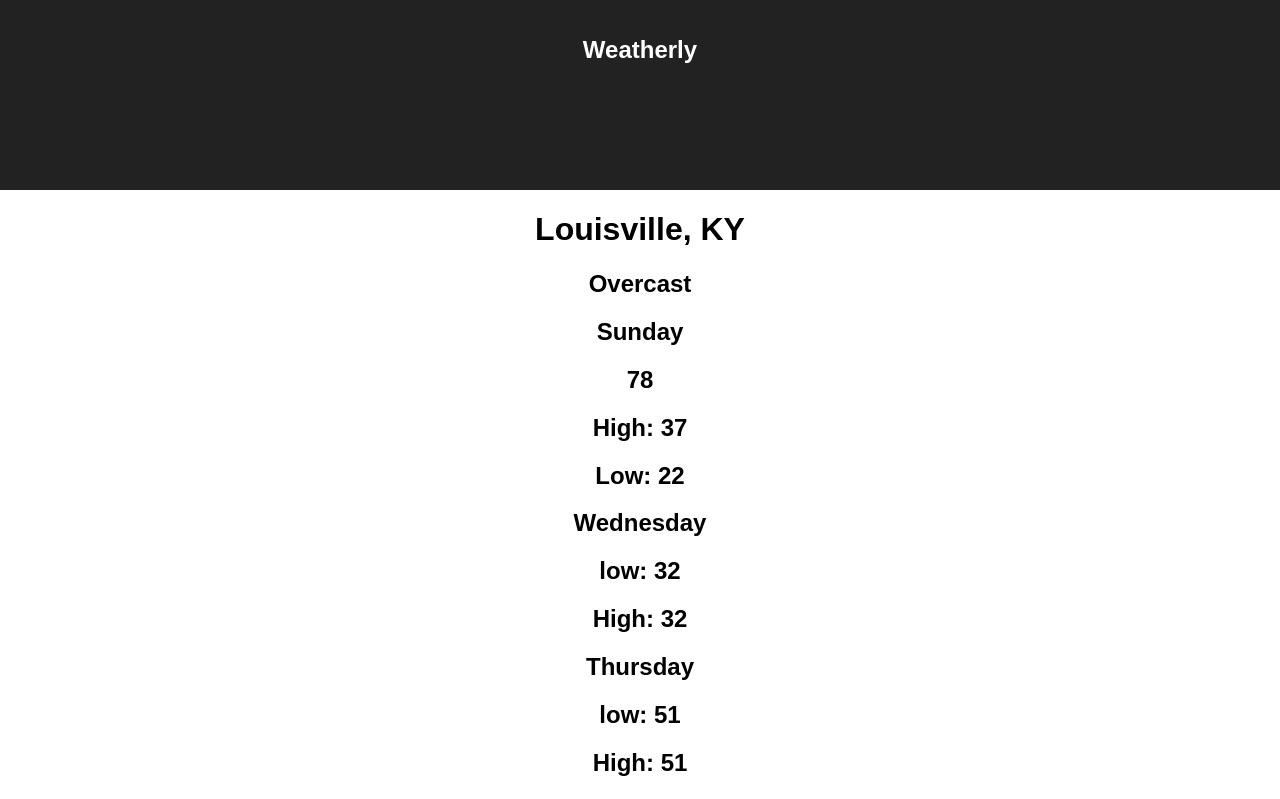
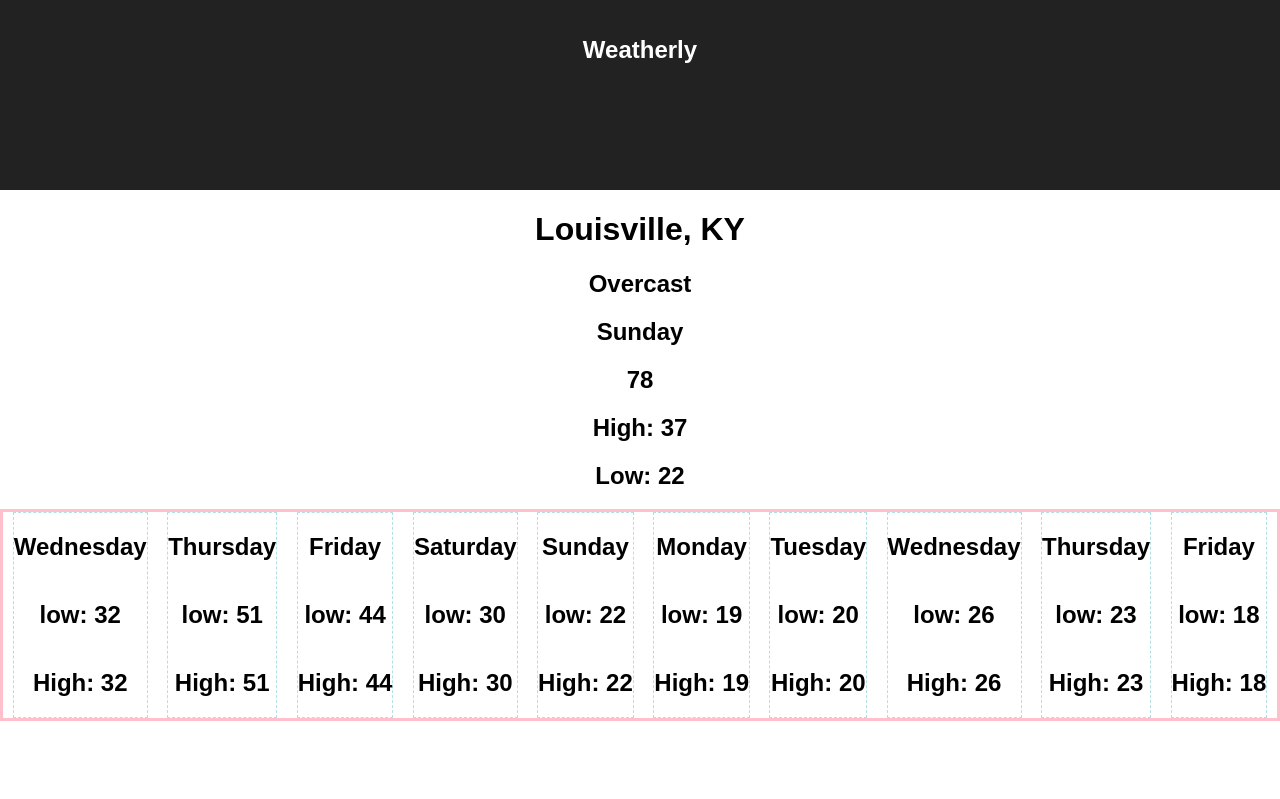
Before and after one commit to TwirlingGoddess/WEATHRLY, a React (Create React App) app: page / in a window 1280 px wide. Shown: the top 799 px of the page. Built offline with nearby package versions, Linux system fonts and the light colour scheme.

Commit message:
Resubmit css stylings that were lost for some unknown reason

```diff
--- a/src/App.js
+++ b/src/App.js
@@ -2,12 +2,13 @@ import React, { Component } from 'react';
 // import Search from './Search.js';
 // import Welcome from './Welcome.js';
 import CurrentWeather from './CurrentWeather.js';
-// import SevenHourForecast from './SevenHourForecast.js';
+import SevenHourForecast from './SevenHourForecast.js';
 import TenDayForecast from './TenDayForecast.js';
 import tenDayCleaner from './tenDayCleaner.js';
+import sevenHourCleaner from './sevenHourCleaner.js';
 import './App.css';
 import { mockData } from './mockData.js';
-// import { key } from './Api.js'
+// import { key } from './key.js'
 
 
 // const URL = 'http:/weather/${key}/...'
@@ -22,6 +23,7 @@ class App extends Component {
 
   componentDidMount() {
     this.setState({ tenDayForecast: tenDayCleaner(mockData) })
+    this.setState({ sevenHourForecast: sevenHourCleaner(mockData) })
   };
 
   render() {
@@ -37,8 +39,10 @@ class App extends Component {
           currentTemperature='78'
           expectedHigh={mockData.forecast.simpleforecast.forecastday[4].high.fahrenheit}
           expectedLow={mockData.forecast.simpleforecast.forecastday[4].low.fahrenheit} />
-        <TenDayForecast
-        forecast={this.state.tenDayForecast}/>
+        <div className="TenDayForecast">
+          <TenDayForecast
+          forecast={this.state.tenDayForecast}/>
+        </div>
       </div>
     );
   }
--- a/src/Card.css
+++ b/src/Card.css
@@ -0,0 +1,14 @@
+.Card {
+  display: inline;
+  display: flex;
+  flex-direction: column;
+  justify-content: space-between;
+  align-items: center;
+  border: .1rem dashed powderblue;
+}
+
+.Card img {
+  width: 100%;
+  height: 5rem;
+  background-image: url('mockImage.jpg');
+}
--- a/src/Card.js
+++ b/src/Card.js
@@ -7,7 +7,7 @@ import './Card.css';
 const Card = props => {
 
     return (
-      <section>
+      <section className='Card'>
       <h1>{props.day}</h1>
       <h1>low: {props.low}</h1>
       <h1>High: {props.high}</h1>
--- a/src/CurrentWeather.css
+++ b/src/CurrentWeather.css
@@ -0,0 +1,4 @@
+.CurrentWeather {
+  border-bottom: .1rem solid yellow;
+
+}
--- a/src/SevenHourForecast.css
+++ b/src/SevenHourForecast.css
@@ -0,0 +1,12 @@
+.SevenHourForecast {
+  display: flex;
+  justify-content: space-around;
+  border: .2rem solid pink;
+  transition-duration: 3s;
+
+}
+
+.SevenHourForecast:hover {
+  background-color: orange;
+  /*transform: ;*/
+}
--- a/src/TenDayForecast.css
+++ b/src/TenDayForecast.css
@@ -0,0 +1,12 @@
+.TenDayForecast {
+  display: flex;
+  justify-content: space-around;
+  border: .2rem solid pink;
+  transition-duration: 3s;
+
+}
+
+.TenDayForecast:hover {
+  background-color: red;
+  /*transform: ;*/
+}
--- a/src/TenDayForecast.js
+++ b/src/TenDayForecast.js
@@ -2,7 +2,6 @@ import React from 'react';
 import App from './App.js';
 import Card from './Card.js';
 import './TenDayForecast.css';
-// import { mockData } from './mockData.js';
 
 const TenDayForecast = (props) => {
   return (
--- /dev/null
+++ b/src/key.js
@@ -0,0 +1 @@
+export const key = 'f9460b57fa291959'
--- /dev/null
+++ b/src/sevenHourCleaner.js
@@ -0,0 +1,15 @@
+import React from 'react';
+
+const sevenHourCleaner = (data) => {
+  const sevenHourArray = []
+
+  data.forecast.simpleforecast.forecastday.forEach(forecast => {
+    sevenHourArray.push({
+      dayOfWeek: forecast.date.weekday,
+      high: forecast.high.fahrenheit ,
+      low: forecast.low.fahrenheit
+    })
+  })
+  return sevenHourArray;
+}
+export default sevenHourCleaner;
```
Also changed, not shown: 1 other file (tests, documents, lock files or other folders).
